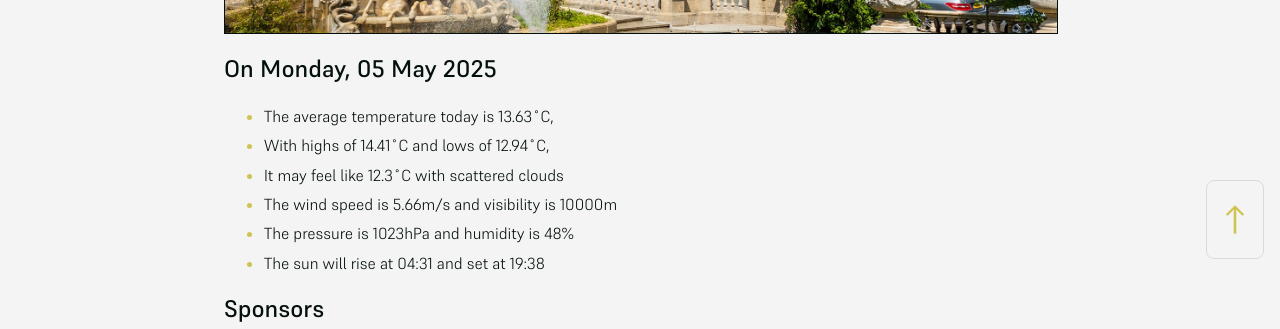
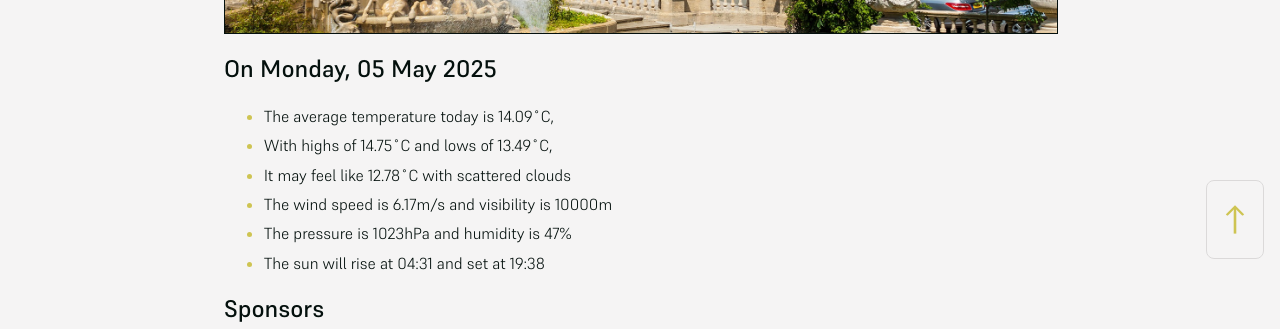
Before and after one commit to mat-0/cheltenham-open-data, a Jekyll site: the page built from index.md, in a window 1280 px wide. Shown: the part 625-954 px from the top of the page. Built offline with Jekyll 4.4.1, drawn with Linux system fonts in a browser that asks for light colours.

Commit message:
Updated 2025-05-05 14:58:06

```diff
--- a/index.md
+++ b/index.md
@@ -10,11 +10,11 @@ seo: Menu
 <!-- weather_marker starts -->
 ## On Monday, 05 May 2025
 
-- The average temperature today is 13.63˚C,
-- With highs of 14.41˚C and lows of 12.94˚C,
-- It may feel like 12.3˚C with scattered clouds
-- The wind speed is 5.66m/s and visibility is 10000m
-- The pressure is 1023hPa and humidity is 48%
+- The average temperature today is 14.09˚C,
+- With highs of 14.75˚C and lows of 13.49˚C,
+- It may feel like 12.78˚C with scattered clouds
+- The wind speed is 6.17m/s and visibility is 10000m
+- The pressure is 1023hPa and humidity is 47%
 - The sun will rise at 04:31 and set at 19:38
 
 <!-- weather_marker ends -->
```
Also changed, not shown: _data/flood.json (+5 -69 lines), _pages/fix-my-street.md (+4 -4 lines), _pages/news.md (+7 -7 lines).
